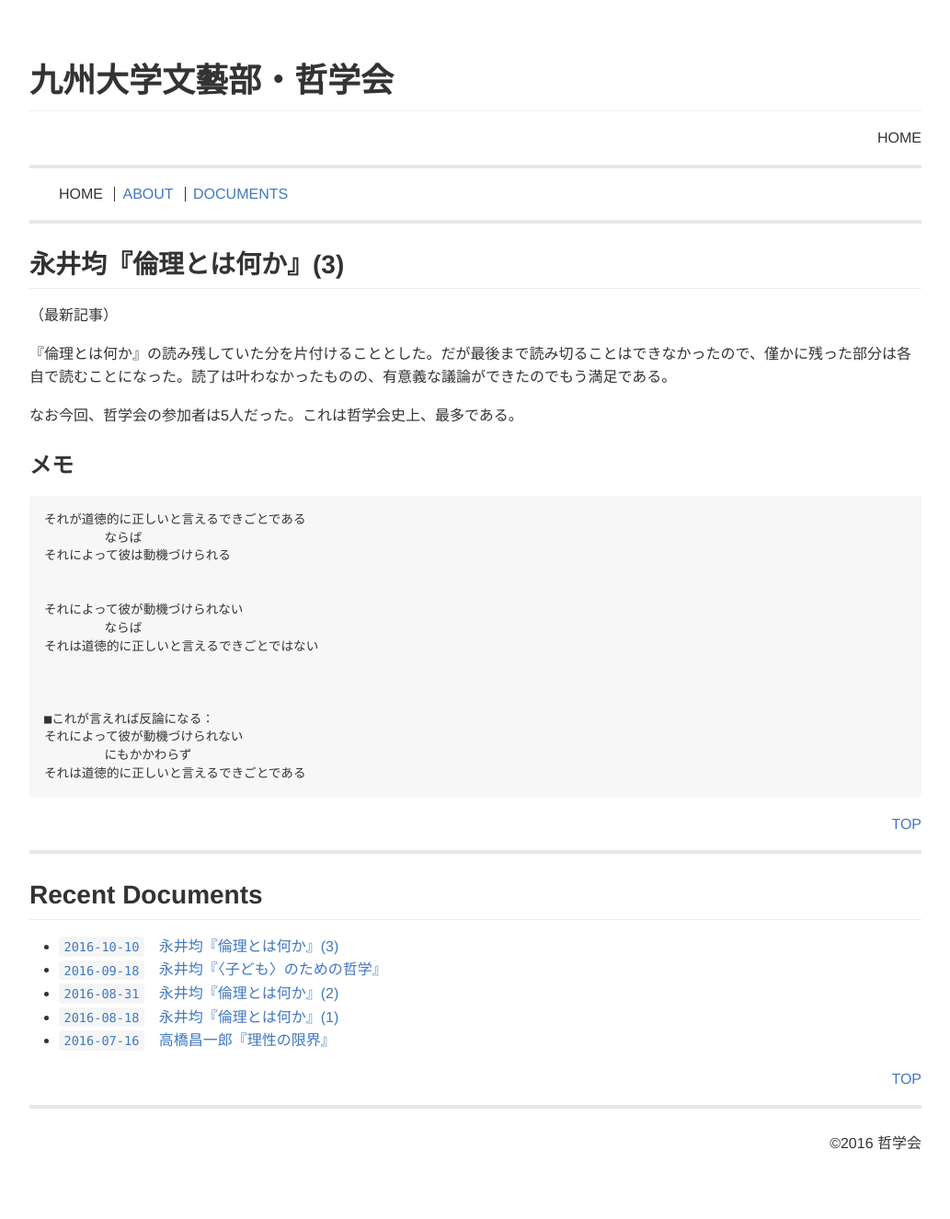
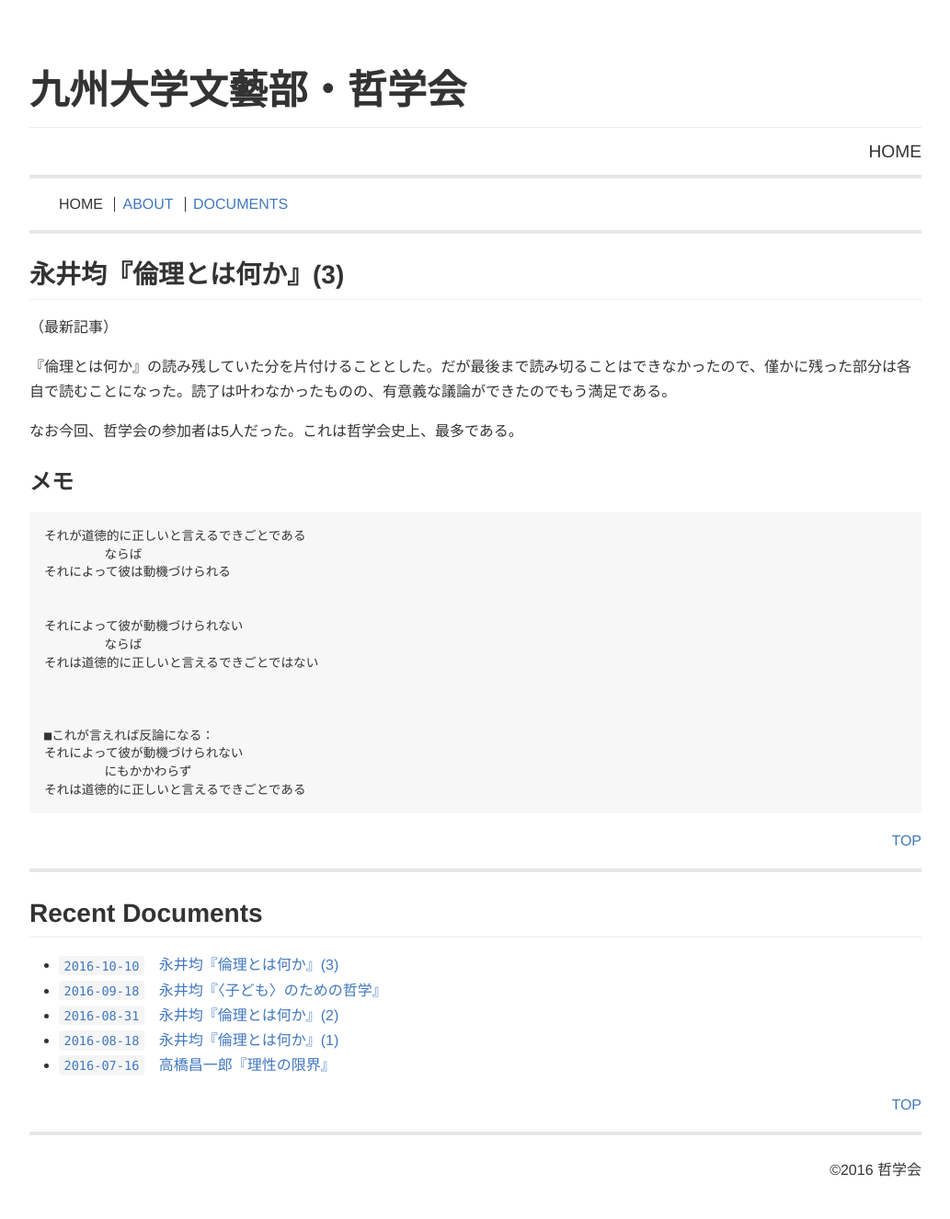
Before and after one commit to qdaibungei/philosophy, a Jekyll site: the page built from docs/index.md, in a window 1280 px wide. Shown: the whole page at 92% size, without its empty margins (123-1156 px from the left). Built offline with Jekyll 4.4.1, drawn with Linux system fonts in a browser that asks for light colours; before the commit the page ends 1296 px from its top, so only the background shows below that.

Commit message:
fix css/style.css

```diff
--- a/docs/assets/css/style.css
+++ b/docs/assets/css/style.css
@@ -12,8 +12,8 @@ body{
 	-webkit-text-size-adjust: 100%;
 	color: #333;
 	font-family: "Helvetica Neue", Helvetica, "Segoe UI", Arial, freesans, sans-serif, "Apple Color Emoji", "Segoe UI Emoji", "Segoe UI Symbol";
-	font-size: 16px;
-	line-height: 1.6;
+	font-size: 1.2em;
+/*	line-height: 1.6;*/
 	word-wrap: break-word;
 }
 @media (max-width: 768px) {
@@ -740,12 +740,10 @@ div#MENU ul li:first-child{
 li.menu-on a{
 	color: #333;
 }
-/*
 div#KIZI{
-	font-size: 1.4rem;
+	font-size: 1rem;
 	line-height: 1.7;
 }
-*/
 div.text{}
 ul.modori{
 	text-align: right;
@@ -754,11 +752,9 @@ ul.modori li{
 	list-style-type: none;
 }
 
-/*
 div#FOOTER{
-    font-size: 1.4rem;
+    font-size: 1rem;
 }
-*/
 div#FOOTER h2{
 	display: none;
 }
```
